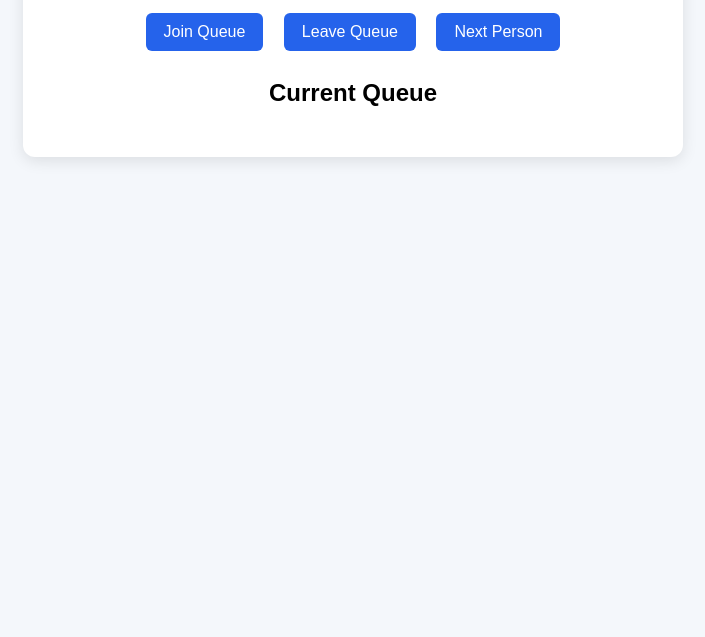
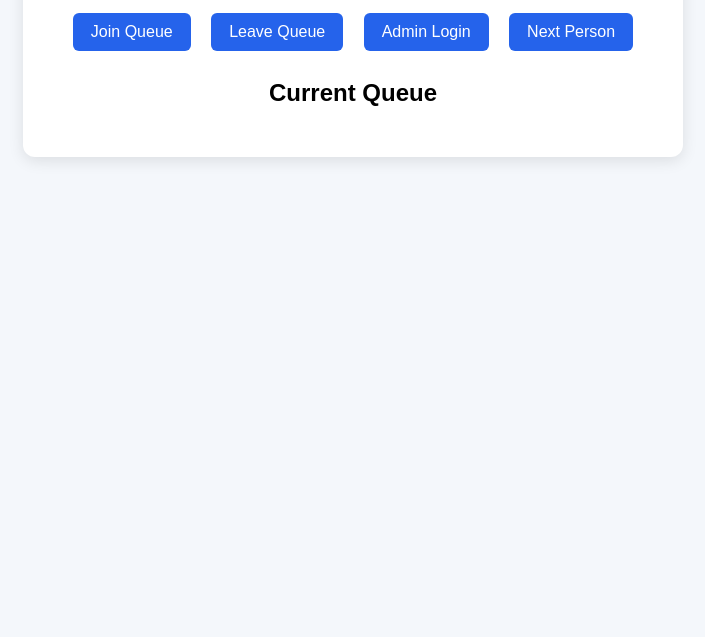
Before and after one commit to DharshiniM-07/Qsmart, a plain HTML site: page index.html in a window 1280 px wide. Shown: the part 163-800 px from the top of the page, without its empty margins (287-992 px from the left). Drawn offline with Linux system fonts and the light colour scheme; no server answers.

Commit message:
Update index.html

```diff
--- a/index.html
+++ b/index.html
@@ -13,6 +13,7 @@
 
     <button onclick="joinQueue()">Join Queue</button>
     <button onclick="leaveQueue()">Leave Queue</button>
+    <button onclick="adminLogin()">Admin Login</button>
     <button onclick="nextPerson()">Next Person</button>
 
     <h2>Current Queue</h2>
```
